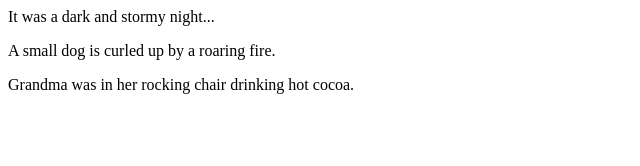
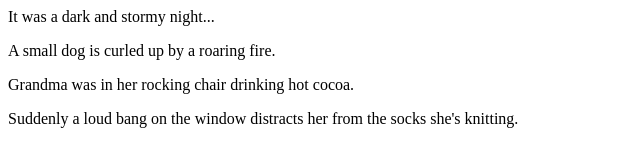
Before and after one commit to ac1988/fireside-story, a plain HTML site: page index.html in a window 1280 px wide. Shown: the whole page, without its empty margins (0-640 px from the left). Drawn offline with Linux system fonts and the light colour scheme.

Commit message:
Added another dang line of story

```diff
--- a/index.html
+++ b/index.html
@@ -3,5 +3,6 @@
       <p>It was a dark and stormy night...</p>
       <p>A small dog is curled up by a roaring fire.</p>
       <p>Grandma was in her rocking chair drinking hot cocoa.</p>
+      <p>Suddenly a loud bang on the window distracts her from the socks she's knitting.</p>
     </body>
   </html>
```
